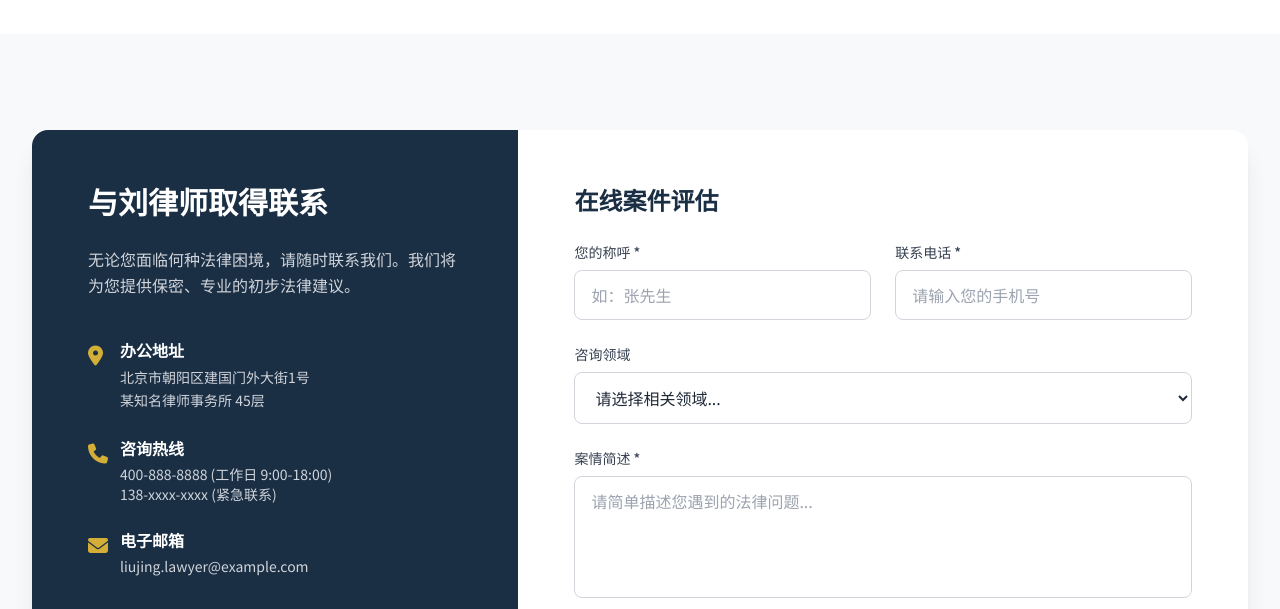
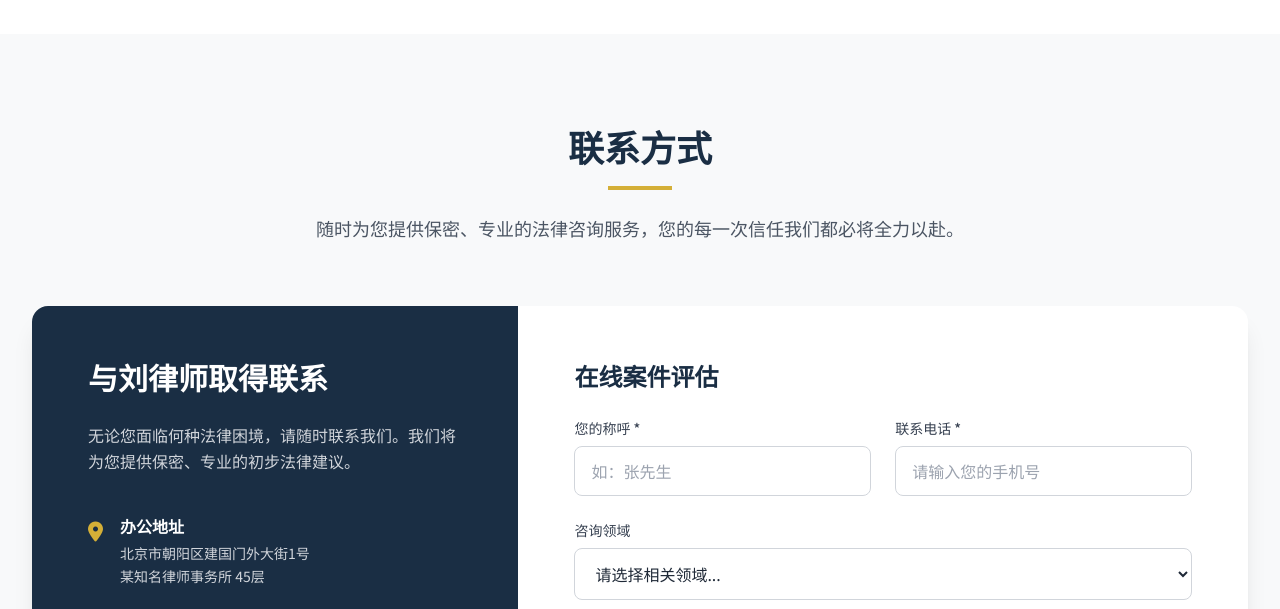
Before and after one commit to fubingzhirun-hub/4-8, a plain HTML site: page index.html in a window 1280 px wide. Shown: the part 2760-3369 px from the top of the page. Drawn offline with nearby package versions, Linux system fonts and the light colour scheme.

Commit message:
Update index.html

```diff
--- a/index.html
+++ b/index.html
@@ -361,7 +361,14 @@
     <!-- 联系方式 (Contact) -->
     <section id="contact" class="py-16 md:py-24 bg-light relative">
         <div class="max-w-7xl mx-auto px-4 sm:px-6 lg:px-8">
-            <div class="bg-white rounded-2xl shadow-xl overflow-hidden reveal">
+            <!-- 新增的过渡标题区域 -->
+            <div class="text-center max-w-3xl mx-auto mb-16 reveal">
+                <h2 class="font-serif text-3xl md:text-4xl font-bold text-primary mb-4">联系方式</h2>
+                <div class="w-16 h-1 bg-secondary mx-auto mb-6"></div>
+                <p class="text-gray-600 text-lg">随时为您提供保密、专业的法律咨询服务，您的每一次信任我们都必将全力以赴。</p>
+            </div>
+
+            <div class="bg-white rounded-2xl shadow-xl overflow-hidden reveal delay-100">
                 <div class="flex flex-col lg:flex-row">
                     <!-- 联系信息 -->
                     <div class="lg:w-2/5 bg-primary text-white p-8 sm:p-10 lg:p-14">
```
